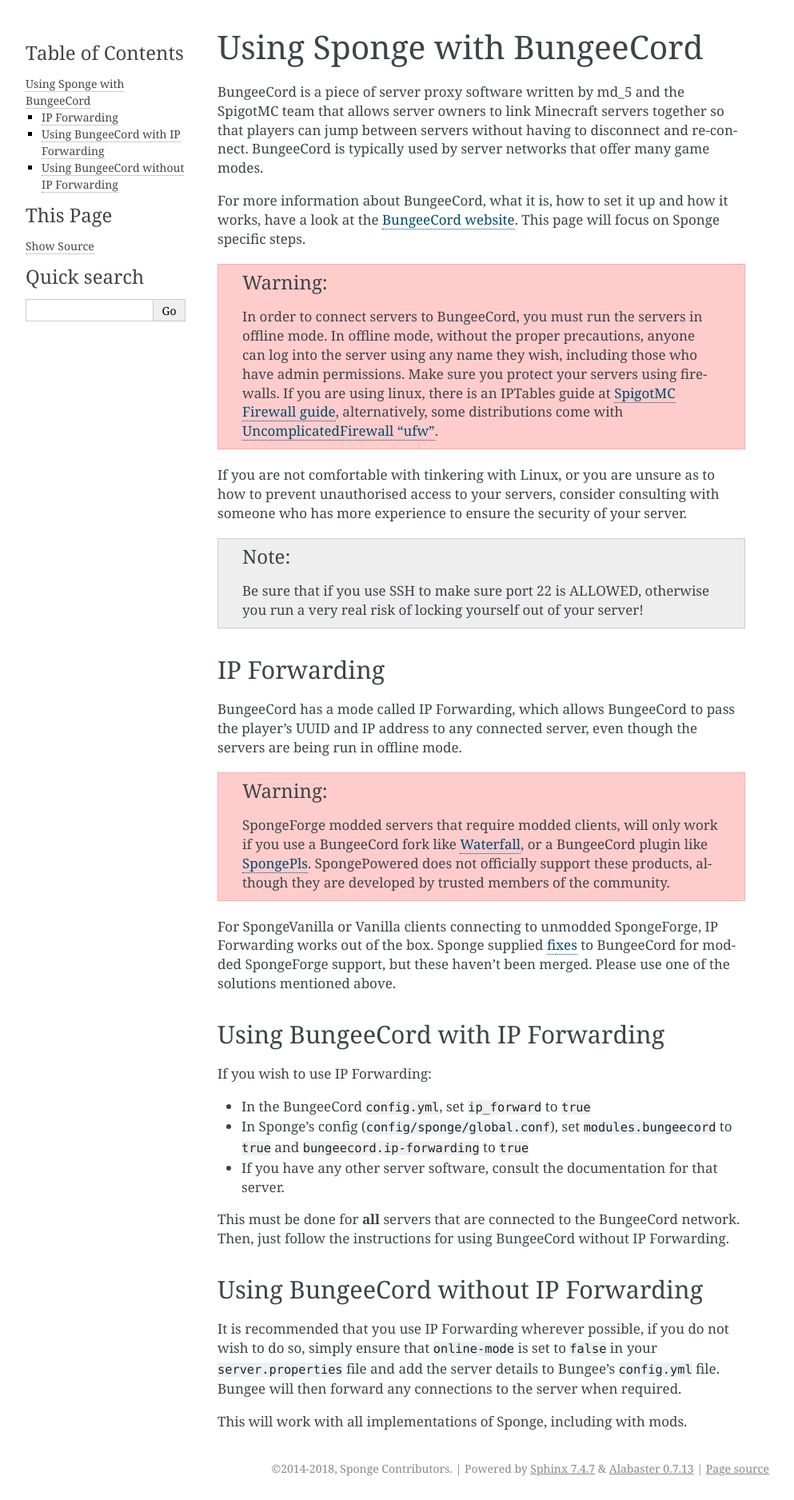
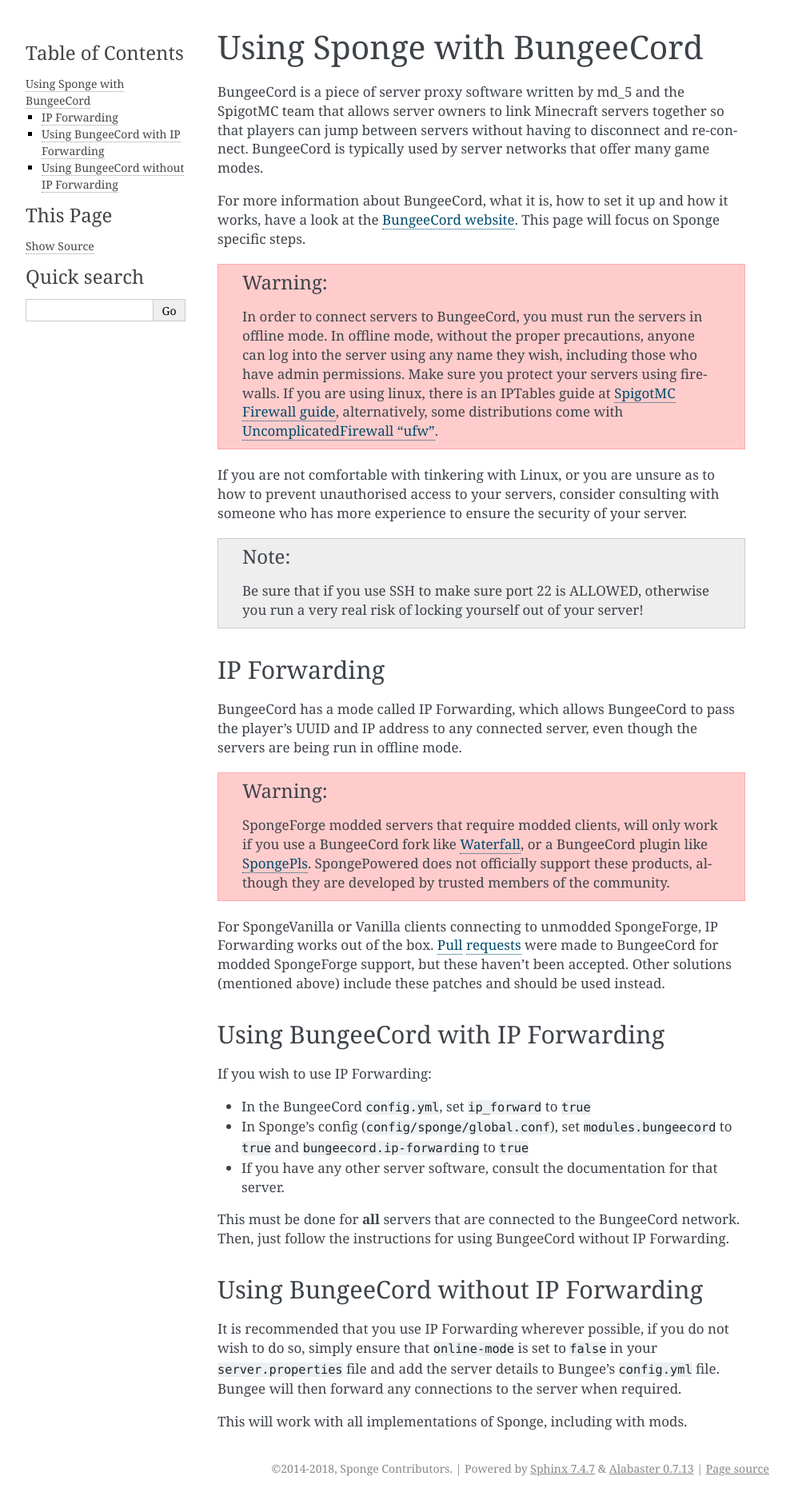
Before and after one commit to SpongePowered/SpongeDocs, a Sphinx documentation site: the page built from source/server/getting-started/bungeecord.rst, in a window 1280 px wide. Shown: the whole page at 80% size, without its empty margins (148-1141 px from the left). Built offline with Sphinx 7.4.7, drawn with Linux system fonts in a browser that asks for light colours; pages that are not in the unit, such as notebooks, are missing from menus.

Commit message:
Fix comments

```diff
--- a/source/server/getting-started/bungeecord.rst
+++ b/source/server/getting-started/bungeecord.rst
@@ -36,9 +36,9 @@
  products, although they are developed by trusted members of the community.
 
 For SpongeVanilla or Vanilla clients connecting to unmodded SpongeForge, IP Forwarding works out of the box.
-Sponge supplied `fi <https://github.com/SpigotMC/BungeeCord/pull/1557>`_\
-`xes <https://github.com/SpigotMC/BungeeCord/pull/1678>`_ to BungeeCord for modded SpongeForge support, but these
-haven't been merged. Please use one of the solutions mentioned above.
+`Pull <https://github.com/SpigotMC/BungeeCord/pull/1557>`_
+`requests <https://github.com/SpigotMC/BungeeCord/pull/1678>`_ were made to BungeeCord for modded SpongeForge support,
+but these haven't been accepted. Other solutions (mentioned above) include these patches and should be used instead.
 
 Using BungeeCord with IP Forwarding
 ~~~~~~~~~~~~~~~~~~~~~~~~~~~~~~~~~~~
```
